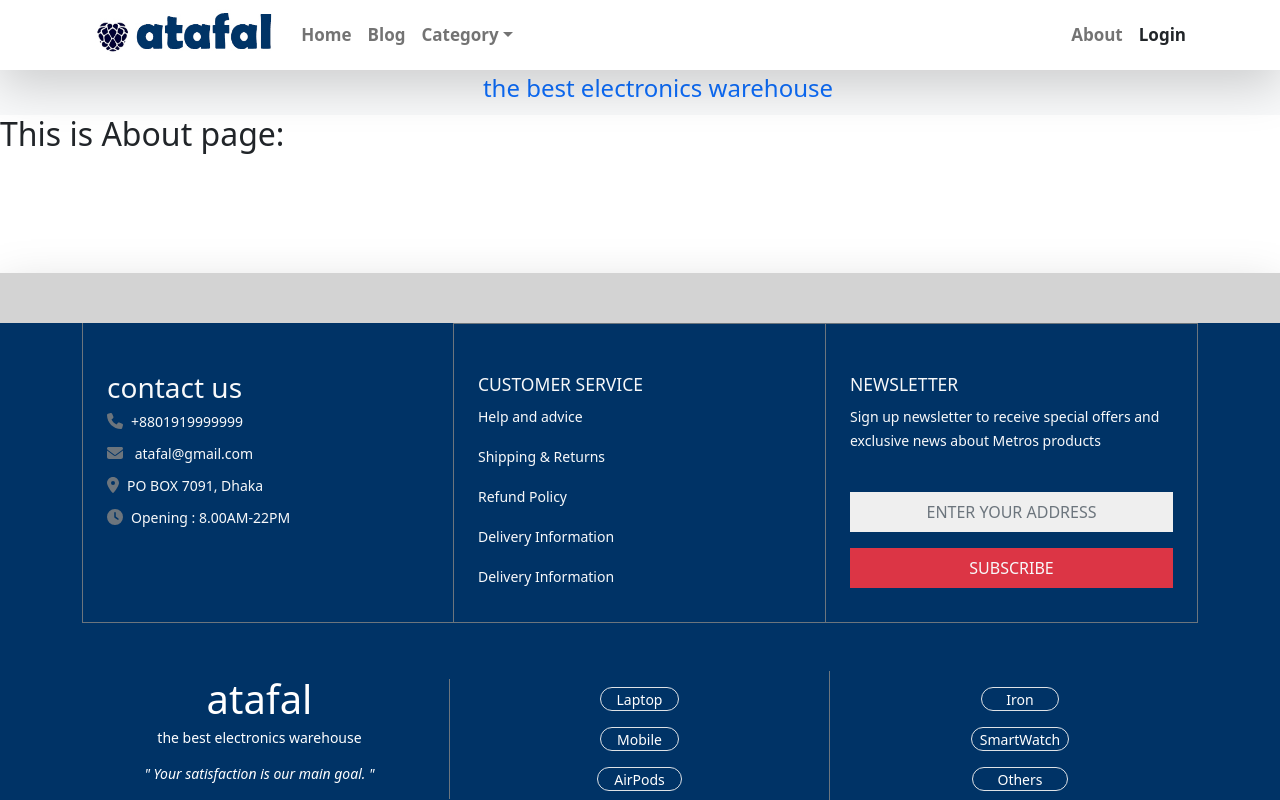
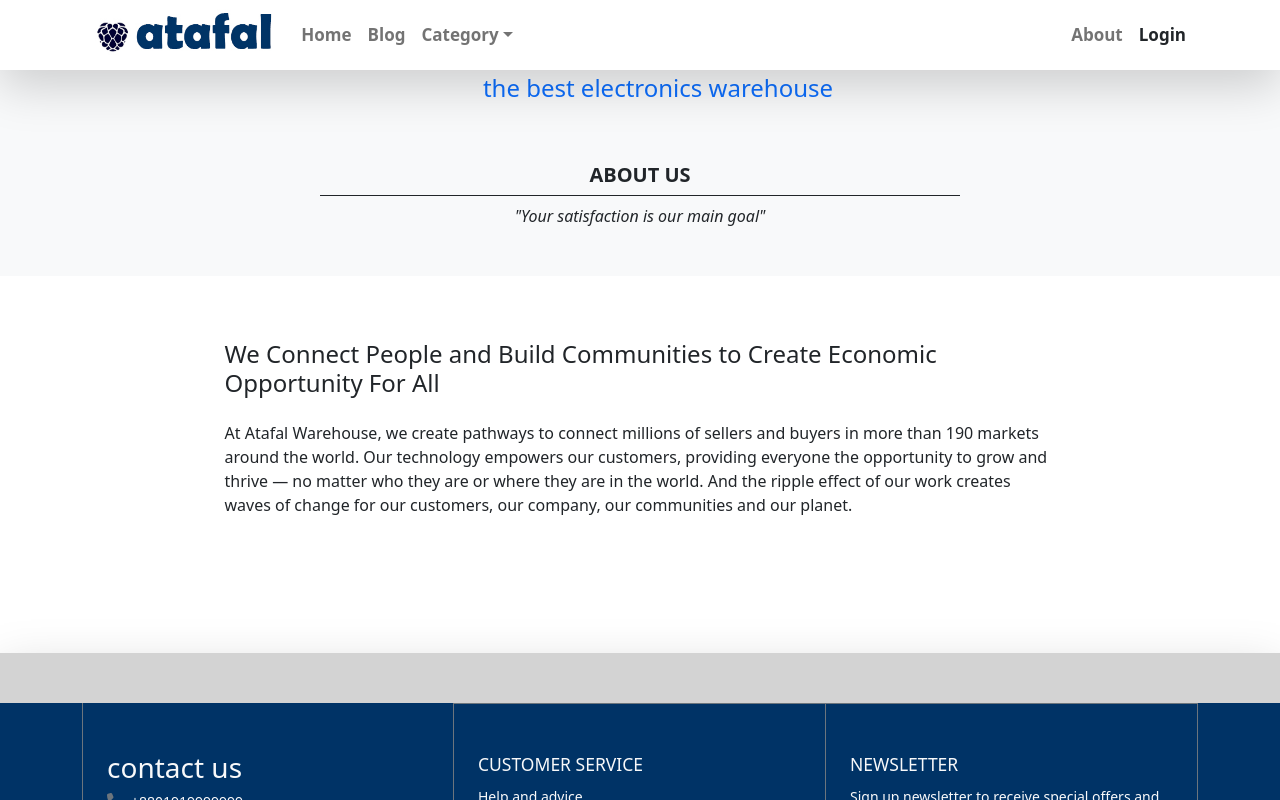
Before and after one commit to Mejbah-ul-haque/atafal-warehouse-client, a React (Create React App) app: page /about in a window 1280 px wide. Shown: the top 800 px of the page. Built offline with nearby package versions, Linux system fonts and the light colour scheme; no server answers.

Commit message:
about page updated

```diff
--- a/src/Pages/About/About.js
+++ b/src/Pages/About/About.js
@@ -2,9 +2,21 @@ import React from 'react';
 
 const About = () => {
     return (
-        <div>
-            <h2>This is About page:</h2>
-        </div>
+        <>
+            <div className='pt-5 bg-light text-center'>
+                <h3 className='fs-5 fw-bold text-uppercase'>About Us</h3>
+                <div style={{ height: '1px' }} className='bg-dark w-50 d-block mx-auto'></div>
+                <p className='mt-2 pb-5'><em>"Your satisfaction is our main goal"</em></p>
+            </div>
+            <div className="container ">
+                <div className="row">
+                    <div className="col-lg-9 d-block mx-auto mt-5">
+                        <h4 className='mb-4'>We Connect People and Build Communities to Create Economic Opportunity For All</h4>
+                        <p>At Atafal Warehouse, we create pathways to connect millions of sellers and buyers in more than 190 markets around the world. Our technology empowers our customers, providing everyone the opportunity to grow and thrive — no matter who they are or where they are in the world. And the ripple effect of our work creates waves of change for our customers, our company, our communities and our planet.</p>
+                    </div>
+                </div>
+            </div>
+        </>
     );
 };
 
```
